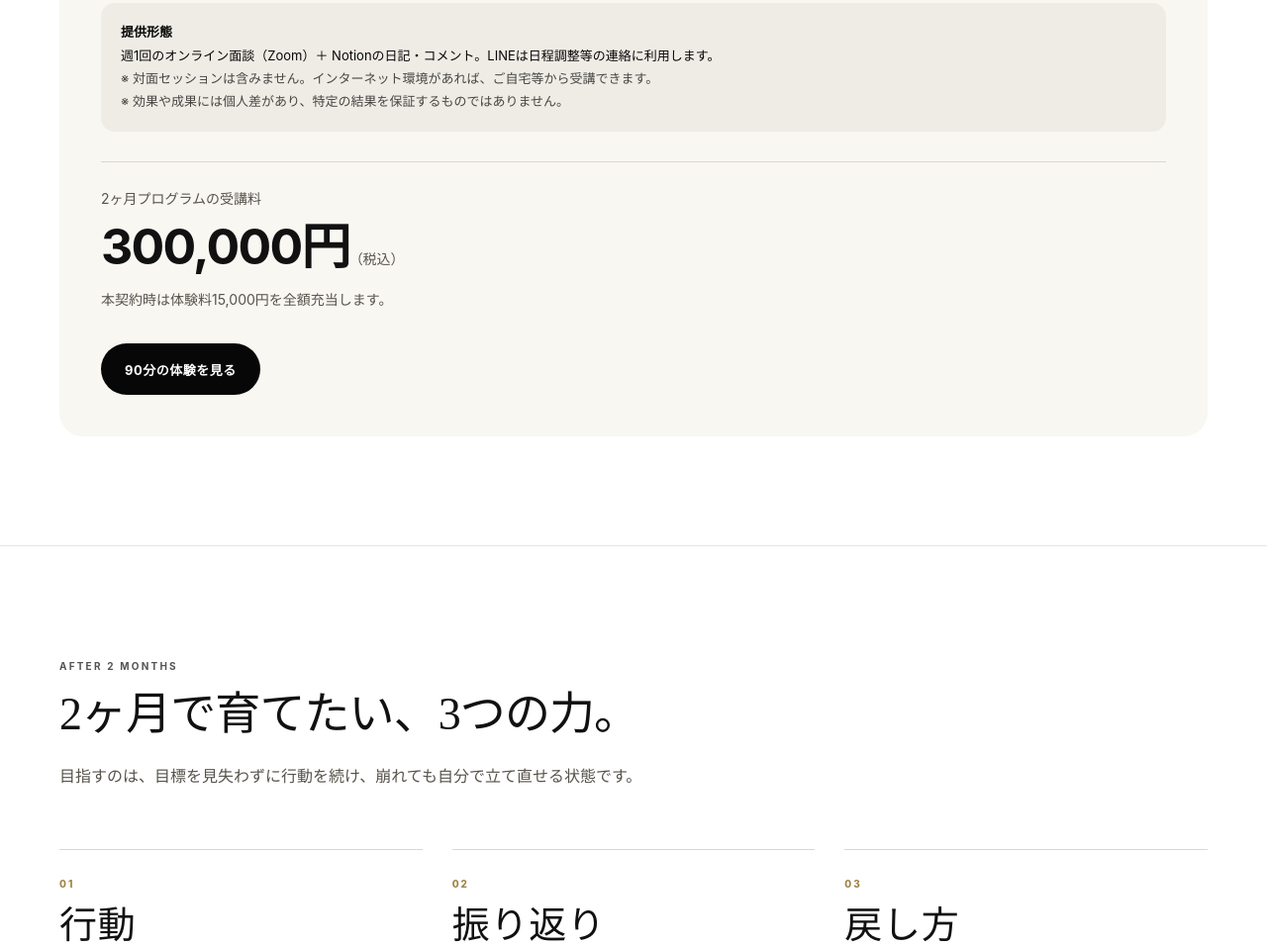
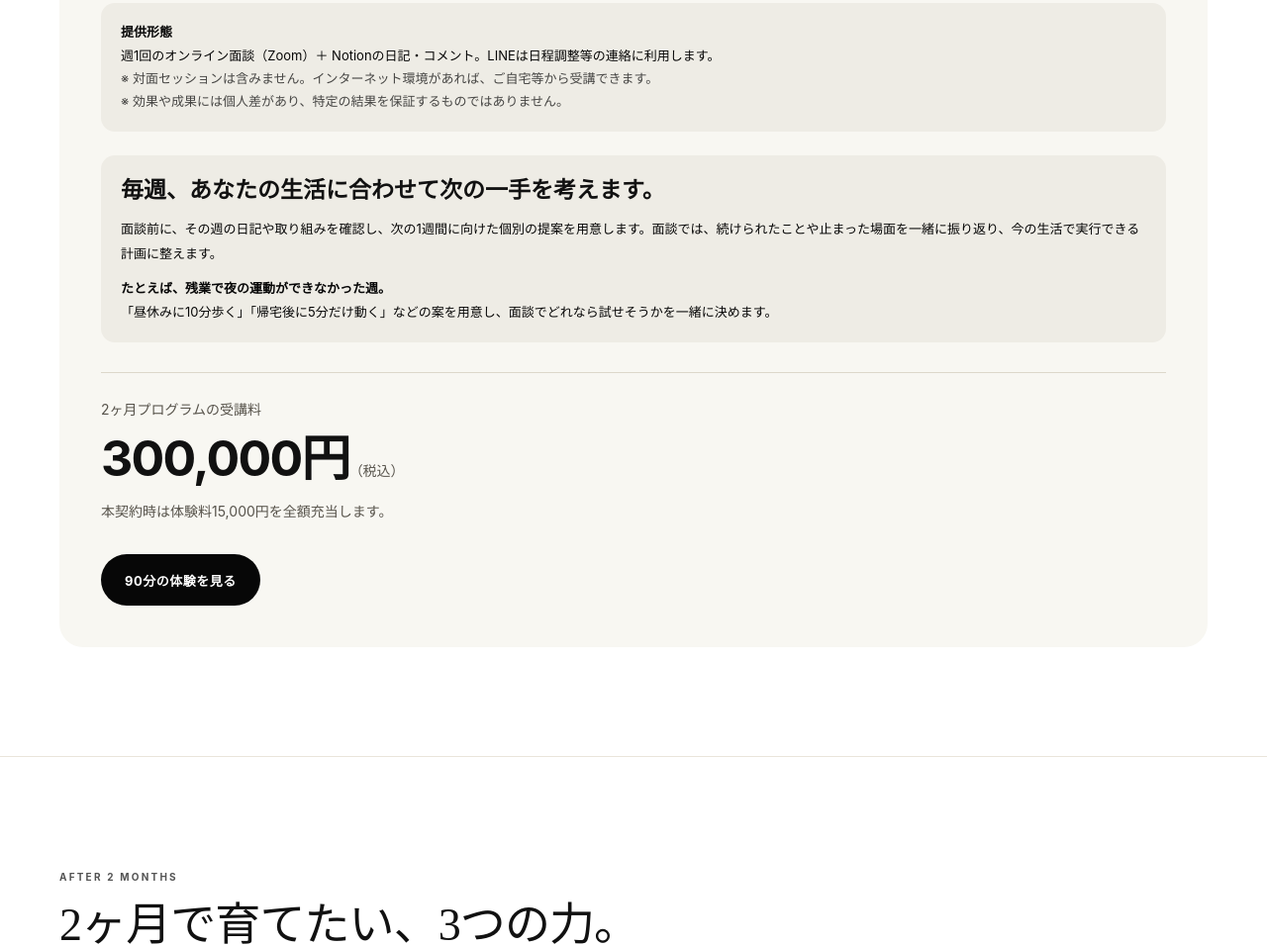
Before and after one commit to basediscipline/basediscipline, a plain HTML site: page index.html in a window 1280 px wide. Shown: the part 4342-5299 px from the top of the page at 99% size. Drawn offline with Linux system fonts and the light colour scheme.

Commit message:
Show weekly personalized coaching proposals before pricing

```diff
--- a/index.html
+++ b/index.html
@@ -345,6 +345,7 @@ section[id],div[id]{scroll-margin-top:78px}
 @media(max-width:360px){.habit-loop{grid-template-columns:1fr}}
 </style>
 <style>.program-fee{border-top:1px solid #ddd7ca;margin-top:30px;padding-top:24px}.program-fee p{margin:0;color:#57534b;font-size:14px}.program-fee strong{color:#111;font-size:clamp(30px,5vw,50px);line-height:1.4;letter-spacing:-.035em}.program-fee p:last-child{margin-top:6px}</style>
+<style>.weekly-proposal h4{margin:0;font-size:clamp(17px,2.3vw,23px);line-height:1.5;color:#111}.weekly-proposal p{margin:10px 0 0}</style>
 </head>
 <body id="top">
 <header>
@@ -398,7 +399,7 @@ section[id],div[id]{scroll-margin-top:78px}
 <div class="phase"><div class="ph-top"><span class="ph-k">PHASE 03</span><span class="ph-w">WEEK 06–08</span></div><h4>崩れても、<br/>自分で立て直す。</h4><p>続いた理由も、止まった理由も自分で振り返る。次の行動と、崩れたときの戻し方を整理して、終了後の生活につなげる。</p></div>
 </div>
 <div class="included"><div class="inc"><strong>オンライン面談｜60分 × 8回</strong><span>週1回、進んだこと・今週の目標・具体的な行動を整理します。</span></div><div class="inc"><strong>Notionの日記とコメント</strong><span>日記に残してもらった行動や気づきに、コメントを返します。次の実践につなげます。</span></div><div class="inc"><strong>日記をもとにしたフィードバック</strong><span>日記は任意で、1行でも構いません。曜日・営業時間を定めず、内容を確認して適宜返信します。即時返信・常時対応は約束しません。</span></div><div class="inc"><strong>自分で続けるための行動計画</strong><span>最終回に、今後の行動・振り返り・崩れたときの戻し方をまとめます。</span></div></div>
-<div class="note"><strong>提供形態</strong><br/>週1回のオンライン面談（Zoom）＋ Notionの日記・コメント。LINEは日程調整等の連絡に利用します。<br/><span style="opacity:.72">※ 対面セッションは含みません。インターネット環境があれば、ご自宅等から受講できます。</span><br/><span style="opacity:.72">※ 効果や成果には個人差があり、特定の結果を保証するものではありません。</span></div><div class="program-fee"><p>2ヶ月プログラムの受講料</p><p><strong>300,000円</strong>（税込）</p><p>本契約時は体験料15,000円を全額充当します。</p></div><div class="actions"><a class="btn btn-dark" href="#trial">90分の体験を見る</a></div></div></div></section>
+<div class="note"><strong>提供形態</strong><br/>週1回のオンライン面談（Zoom）＋ Notionの日記・コメント。LINEは日程調整等の連絡に利用します。<br/><span style="opacity:.72">※ 対面セッションは含みません。インターネット環境があれば、ご自宅等から受講できます。</span><br/><span style="opacity:.72">※ 効果や成果には個人差があり、特定の結果を保証するものではありません。</span></div><div class="note weekly-proposal"><h4>毎週、あなたの生活に合わせて次の一手を考えます。</h4><p>面談前に、その週の日記や取り組みを確認し、次の1週間に向けた個別の提案を用意します。面談では、続けられたことや止まった場面を一緒に振り返り、今の生活で実行できる計画に整えます。</p><p><strong>たとえば、残業で夜の運動ができなかった週。</strong><br/>「昼休みに10分歩く」「帰宅後に5分だけ動く」などの案を用意し、面談でどれなら試せそうかを一緒に決めます。</p></div><div class="program-fee"><p>2ヶ月プログラムの受講料</p><p><strong>300,000円</strong>（税込）</p><p>本契約時は体験料15,000円を全額充当します。</p></div><div class="actions"><a class="btn btn-dark" href="#trial">90分の体験を見る</a></div></div></div></section>
 
 <section class="changes"><div class="wrap">
 <div class="section-head"><div class="label">AFTER 2 MONTHS</div><h2>2ヶ月で育てたい、<br class="mobile-only-break"/>3つの力。</h2><p>目指すのは、目標を見失わずに行動を続け、崩れても自分で立て直せる状態です。</p></div>
```
